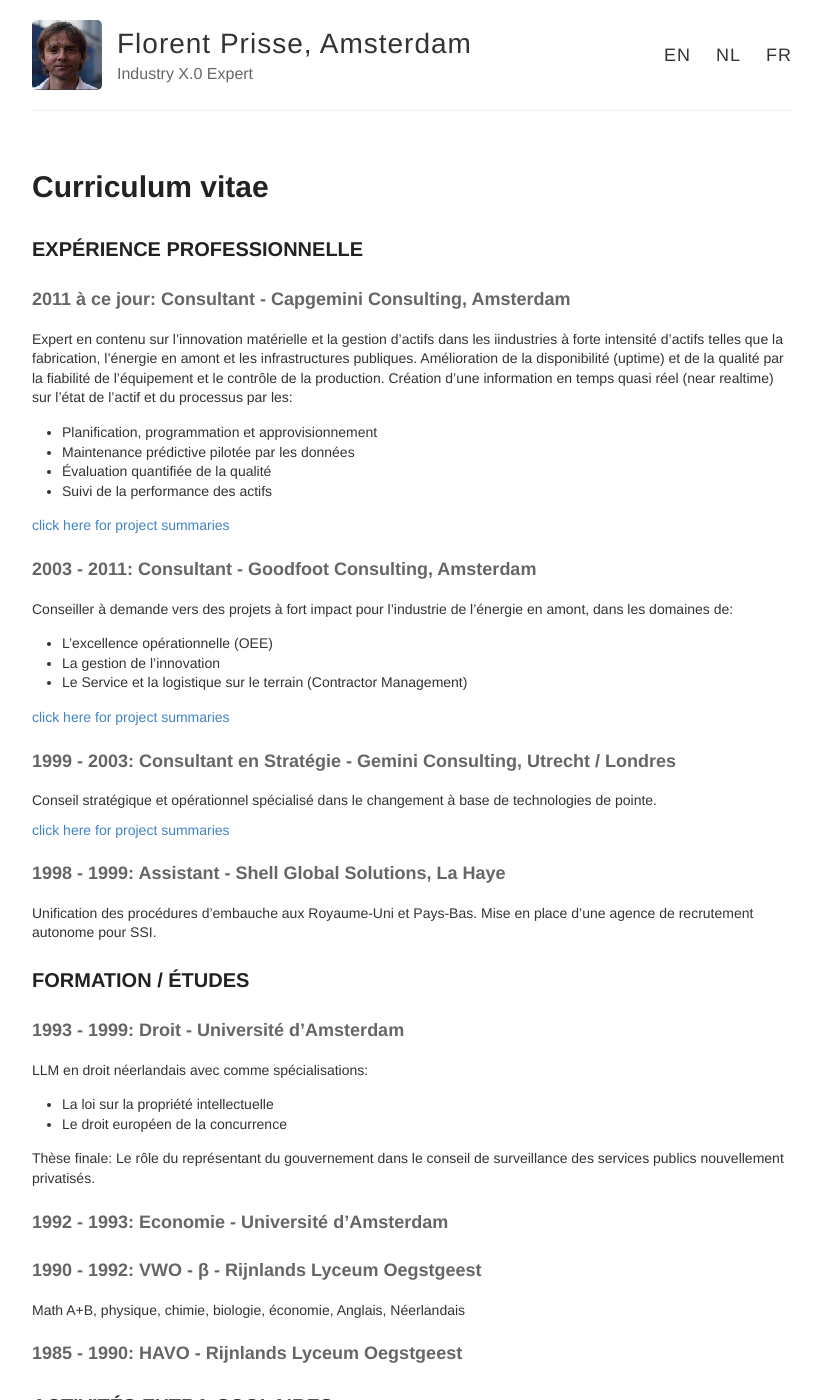
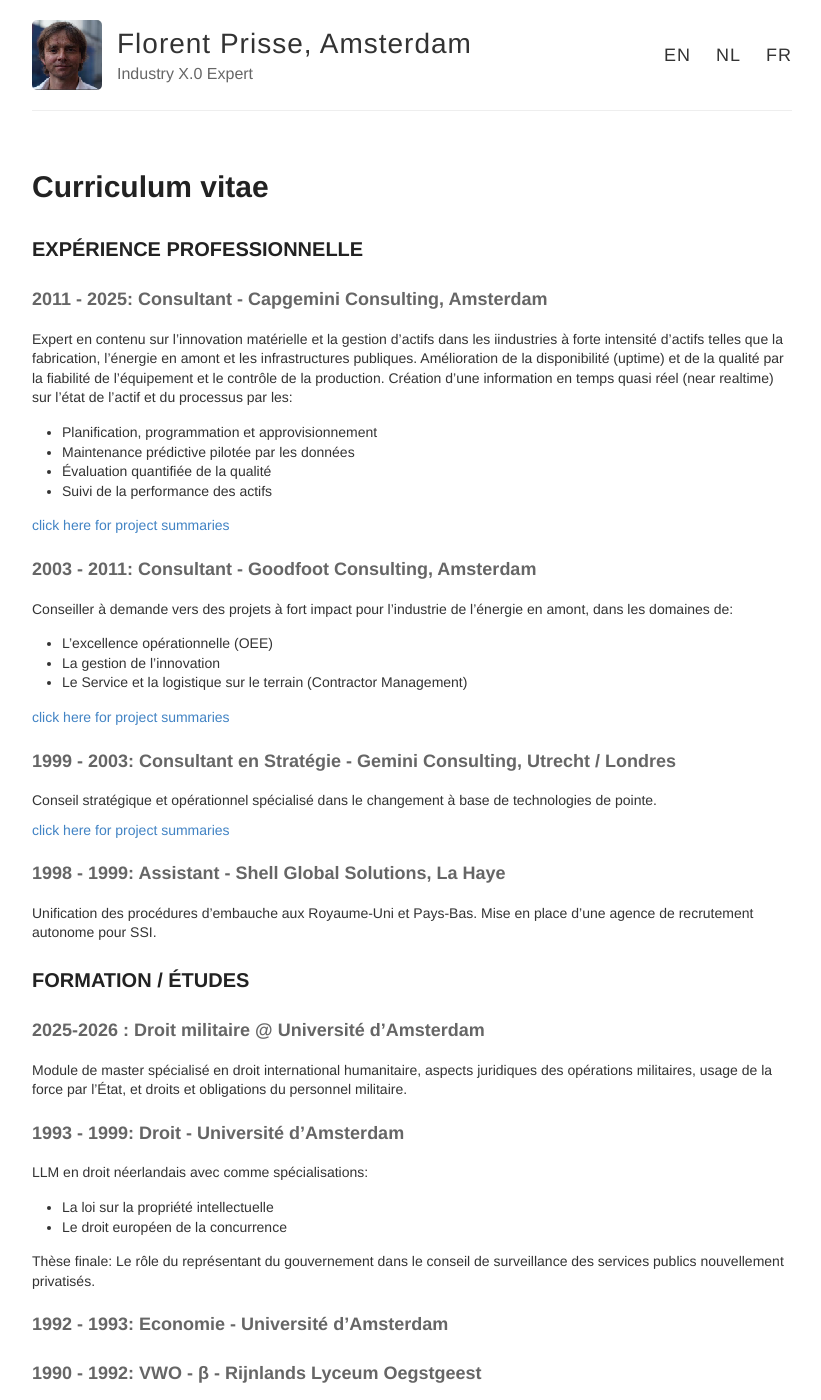
Before and after one commit to fprisse/fprisse.github.io, a Jekyll site: the page built from _pages/fr.md, in a window 1280 px wide and 1400 px high. Shown: the whole window, without its empty margins (228-1049 px from the left). Built offline with Jekyll 4.4.1, drawn with Linux system fonts in a browser that asks for light colours; comment, search, counter and statistics services are not loaded.

Commit message:
Update fr.md

```diff
--- a/_pages/fr.md
+++ b/_pages/fr.md
@@ -5,7 +5,7 @@ permalink: /fr
 ---
 
 ### EXPÉRIENCE PROFESSIONNELLE
-#### 2011 à ce jour: Consultant - Capgemini Consulting, Amsterdam
+#### 2011 - 2025: Consultant - Capgemini Consulting, Amsterdam
 Expert en contenu sur l'innovation matérielle et la gestion d'actifs dans les iindustries à forte intensité d'actifs telles que la fabrication, l'énergie en amont et les infrastructures publiques. Amélioration de la disponibilité (uptime) et de la qualité par la fiabilité de l'équipement et le  contrôle de la production. Création d'une information en temps quasi réel (near realtime) sur l'état de l'actif et du processus par les:
 - Planification, programmation et approvisionnement
 - Maintenance prédictive pilotée par les données
@@ -36,8 +36,10 @@ Unification des procédures d'embauche aux Royaume-Uni et Pays-Bas. Mise en plac
 
 ### FORMATION / ÉTUDES
 
+#### 2025-2026 : Droit militaire @ Université d'Amsterdam
+Module de master spécialisé en droit international humanitaire, aspects juridiques des opérations militaires, usage de la force par l'État, et droits et obligations du personnel militaire.
+
 #### 1993 - 1999: Droit - Université d'Amsterdam
-
 LLM en droit néerlandais avec comme spécialisations:
 
 - La loi sur la propriété intellectuelle
```
